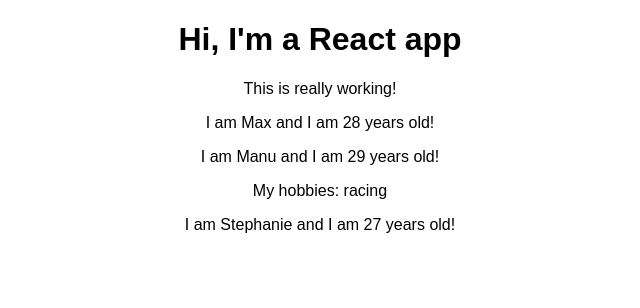
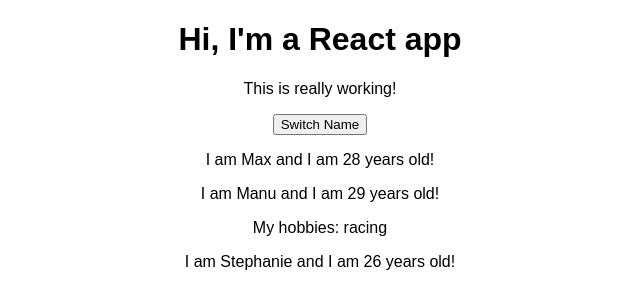
Before and after one commit to akpatel7/react-complete-guide, a React (Create React App) app: page / in a window 1280 px wide. Shown: the top 308 px of the page, without its empty margins (320-960 px from the left). Built offline with nearby package versions, Linux system fonts and the light colour scheme.

Commit message:
adding event handler to  components

```diff
--- a/src/App.js
+++ b/src/App.js
@@ -3,14 +3,28 @@
 import Person from './Person/Person';
 
 class App extends Component {
+  state = {
+    persons: [
+      { name: 'Max' , age: 28 },
+      { name: 'Manu' , age: 29 },
+      { name: 'Stephanie' , age: 26 }
+    ],
+    otherState: 'some other value'
+  }
+
+  switchNameHandler = () => {
+    console.log('Was Clicked');
+  }
+
   render() {
     return (
       <div className="App">
         <h1>Hi, I'm a React app</h1>
         <p>This is really working!</p>
-        <Person name="Max"  age="28"/>
-        <Person name="Manu" age="29">My hobbies: racing</Person>
-        <Person name="Stephanie" age="27"/>
+        <button onClick={this.switchNameHandler}>Switch Name</button>
+        <Person name={this.state.persons[0].name}  age={this.state.persons[0].age}/>
+        <Person name={this.state.persons[1].name} age= {this.state.persons[1].age}>My hobbies: racing</Person>
+        <Person name={this.state.persons[2].name}age= {this.state.persons[2].age}/>
       </div>
     );
     // return React.createElement('div', {className:'App'}, React.createElement('h1', null,  'Hi, I\'m a react app!!!'));
```
Also changed, not shown: 1 other file (tests, documents, lock files or other folders).
